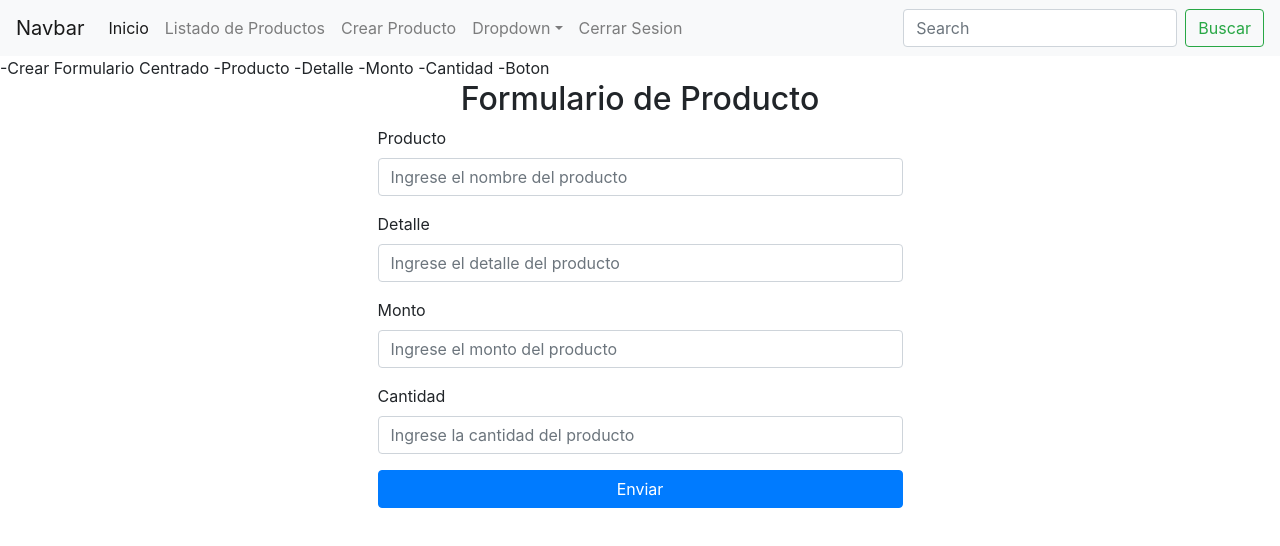
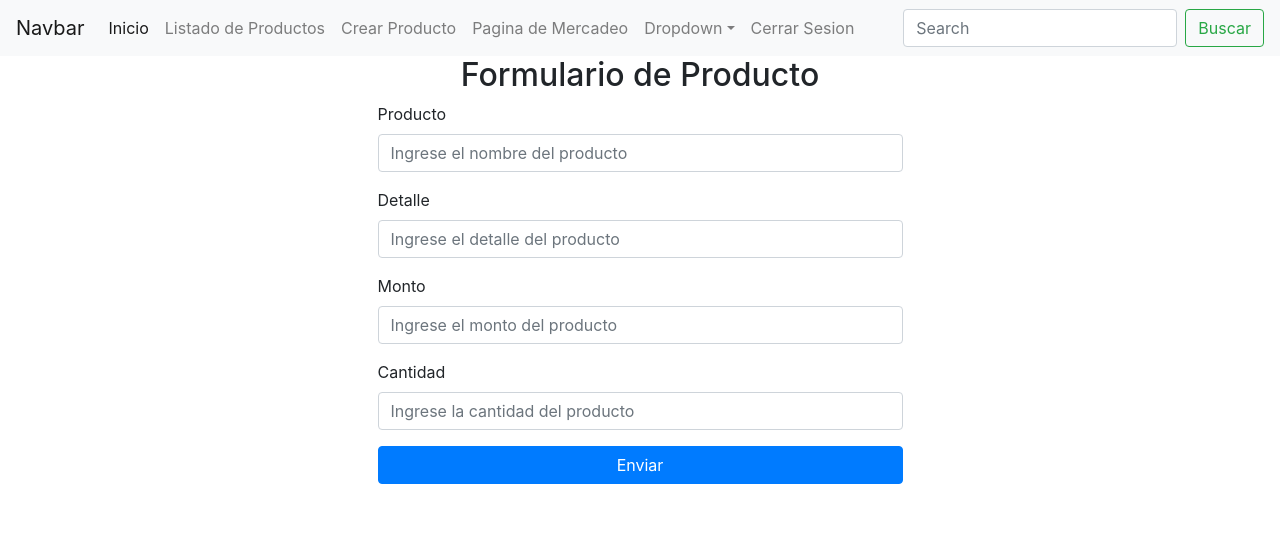
Before and after one commit to TobiasLopezD/Boostrap25062024, a plain HTML site: page New-Product.html in a window 1280 px wide. Drawn offline with nearby package versions, Linux system fonts and the light colour scheme.

Commit message:
proyecto js navbar dinamico

```diff
--- a/Js/NavBar.js
+++ b/Js/NavBar.js
@@ -1,8 +1,55 @@
 console.log("funcionando")
 
 
-let contenido  = `
-     <a class="navbar-brand" href="#">Navbar</a>
+///Componente NavBar
+
+Mostar_NavBar ();
+
+// Let COntenedor =  ID
+//let Contenido = "Hola mundo"
+//Contenedor.innerHTML = Contenido
+function Mostar_NavBar () {
+    // let Opcion1 = "Inicio";
+    // let Opcion2 = "Listado de Productos";
+    // let Opcion3 = "Crear Producto";
+    // let Opcion4 = "Pagina de Mercadeo";
+    // let Menu = {
+    //     Nombre : "Inicio",
+    //     Ruta: " Index.html"
+    // }
+
+    //Arreglo de objetos [{},{},{}]
+
+
+    let ListadoMenu =[
+        {
+            Nombre : "Inicio",
+            Ruta: " Index.html"
+
+        },
+
+        {
+            Nombre : "Listado de Productos",
+            Ruta: "List-Products.html"
+        },
+
+        {
+            Nombre : "Crear Producto",
+            Ruta: "New-Product.html"
+        },
+
+        {
+            Nombre : "Pagina de Mercadeo",
+            Ruta: " #"
+        }
+
+
+    ]
+    console.log (ListadoMenu)
+    let Contenedor = document.getElementById('V_NavBar')
+
+    let PLantilla  = `
+    <a class="navbar-brand" href="#">Navbar</a>
             <button class="navbar-toggler d-lg-none" type="button" data-toggle="collapse"
                 data-target="#collapsibleNavId" aria-controls="collapsibleNavId" aria-expanded="false"
                 aria-label="Toggle navigation">
@@ -11,13 +58,17 @@ let contenido  = `
             <div class="collapse navbar-collapse" id="collapsibleNavId">
                 <ul class="navbar-nav mr-auto mt-2 mt-lg-0">
                     <li class="nav-item active">
-                        <a class="nav-link" href="Index.html">Inicio <span class="sr-only">(current)</span></a>
+                        <a class="nav-link" href="${ListadoMenu[0].Ruta}">${ListadoMenu[0].Nombre} <span class="sr-only">(current)</span></a>
                     </li>
                     <li class="nav-item">
-                        <a class="nav-link" href="List-Products.html">Listado de Productos</a>
+                        <a class="nav-link" href="${ListadoMenu[1].Ruta}">${ListadoMenu[1].Nombre}</a>
                     </li>
                     <li class="nav-item">
-                        <a class="nav-link" href="New-Product.html">Crear Producto</a>
+                        <a class="nav-link" href=${ListadoMenu[2].Ruta}>${ListadoMenu[2].Nombre}</a>
+                    </li>
+
+                    <li class="nav-item">
+                        <a class="nav-link" href="${ListadoMenu[3].Ruta}">${ListadoMenu[3].Nombre}</a>
                     </li>
 
                     <li class="nav-item dropdown">
@@ -39,18 +90,6 @@ let contenido  = `
             </div>
 
 `
-console.log(contenido)
-
-Navegacion ();
-saludar ();
-
-function Navegacion () {
-    let V_NavBar = document.getElementById('V_NavBar')
-    debugger
-    V_NavBar.innerHTML = contenido
+Contenedor.innerHTML = PLantilla
 
 }
-
-function saludar() {
-
-}
--- a/New-Product.html
+++ b/New-Product.html
@@ -13,49 +13,17 @@
 </head>
 
 <body>
-    <nav class="navbar navbar-expand-sm navbar-light bg-light">
-        <a class="navbar-brand" href="#">Navbar</a>
-        <button class="navbar-toggler d-lg-none" type="button" data-toggle="collapse" data-target="#collapsibleNavId"
-            aria-controls="collapsibleNavId" aria-expanded="false" aria-label="Toggle navigation">
-            <span class="navbar-toggler-icon"></span>
-        </button>
-        <div class="collapse navbar-collapse" id="collapsibleNavId">
-            <ul class="navbar-nav mr-auto mt-2 mt-lg-0">
-                <li class="nav-item active">
-                    <a class="nav-link" href="Index.html">Inicio <span class="sr-only">(current)</span></a>
-                </li>
-                <li class="nav-item">
-                    <a class="nav-link" href="List-Products.html">Listado de Productos</a>
-                </li>
-                <li class="nav-item">
-                    <a class="nav-link" href="New-Product.html">Crear Producto</a>
-                </li>
+    <nav class="navbar navbar-expand-sm navbar-light bg-light" id="V_NavBar">
 
-                <li class="nav-item dropdown">
-                    <a class="nav-link dropdown-toggle" href="#" id="dropdownId" data-toggle="dropdown"
-                        aria-haspopup="true" aria-expanded="false">Dropdown</a>
-                    <div class="dropdown-menu" aria-labelledby="dropdownId">
-                        <a class="dropdown-item" href="#">Action 1</a>
-                        <a class="dropdown-item" href="#">Action 2</a>
-                    </div>
-                </li>
-                <li class="nav-item">
-                    <a class="nav-link" href="#" onclick="CerrarSesion()">Cerrar Sesion</a>
-                </li>
-            </ul>
-            <form class="form-inline my-2 my-lg-0">
-                <input class="form-control mr-sm-2" type="text" placeholder="Search">
-                <button class="btn btn-outline-success my-2 my-sm-0" type="submit">Buscar</button>
-            </form>
-        </div>
     </nav>
 
+<!--
     -Crear Formulario Centrado
     -Producto
     -Detalle
     -Monto
     -Cantidad
-    -Boton
+    -Boton -->
 
     <div class="container d-flex justify-content-center">
         <div class="col-md-6 ">
```
Also changed, not shown: List-Products.html (+2 -34 lines).
